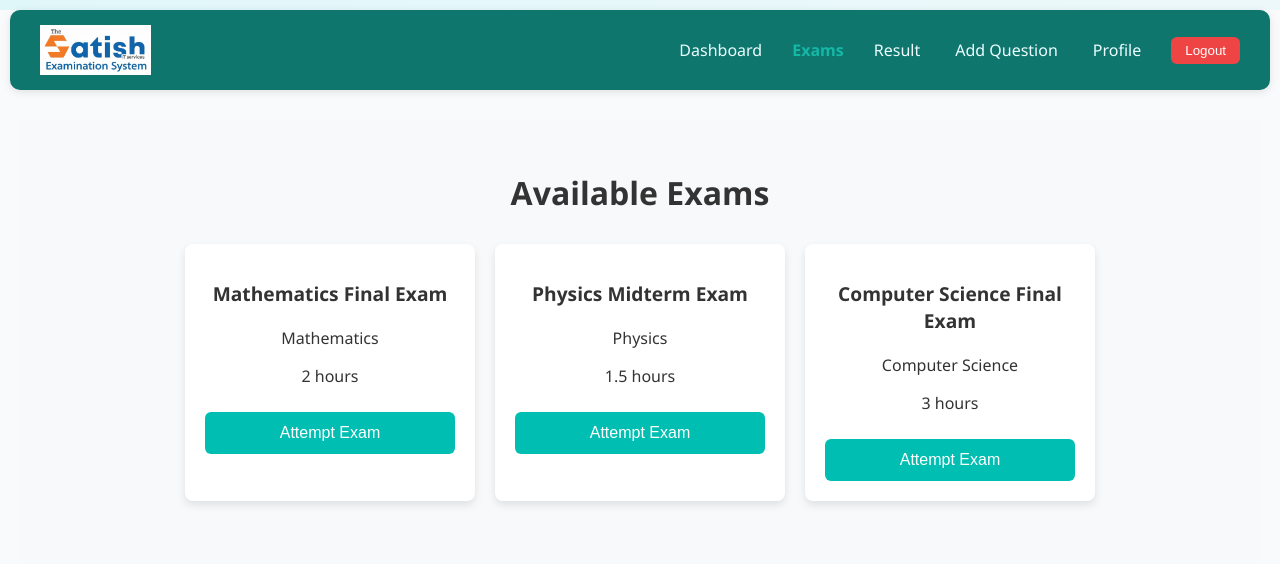
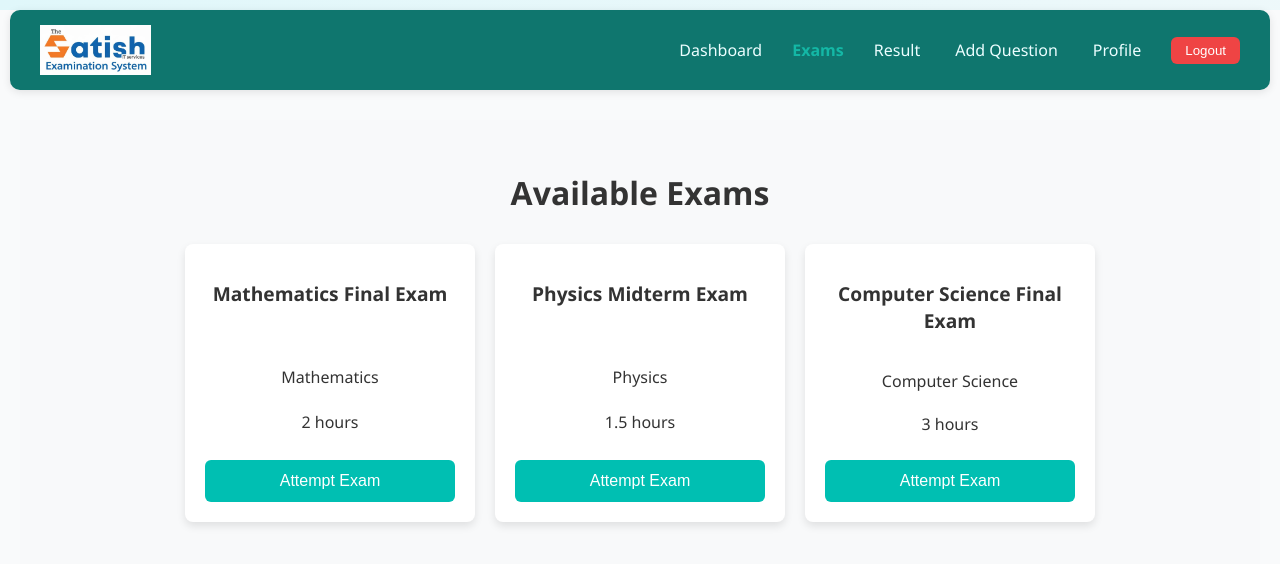
Before and after one commit to SIT2711/online-exam-system, a React (Create React App) app: page /exams in a window 1280 px wide. Shown: the top 564 px of the page. Built offline with nearby package versions, Linux system fonts and the light colour scheme.

Commit message:
updated ExamList page

```diff
--- a/src/styles/ExamList.css
+++ b/src/styles/ExamList.css
@@ -32,6 +32,10 @@
   width: 250px;
   text-align: center;
   transition: transform 0.3s ease;
+
+   display: flex;
+  flex-direction: column;
+  justify-content: space-between;
 }
 
 .exam-card:hover {
@@ -42,6 +46,8 @@
   font-size: 1.2rem;
   color: #333333;
   margin-bottom: 10px;
+
+  min-height: 48px;
 }
 
 .subject, .duration {
```
